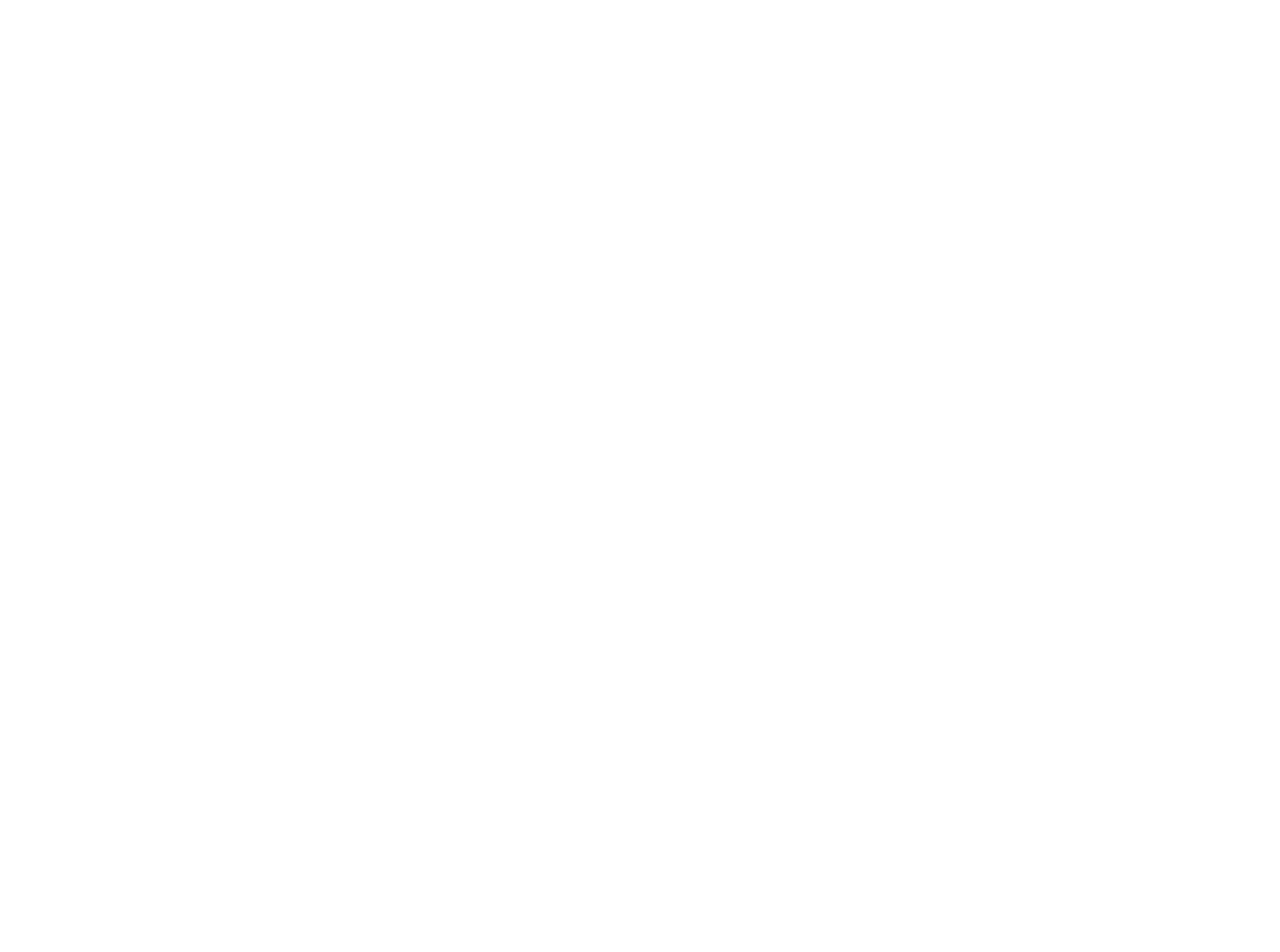
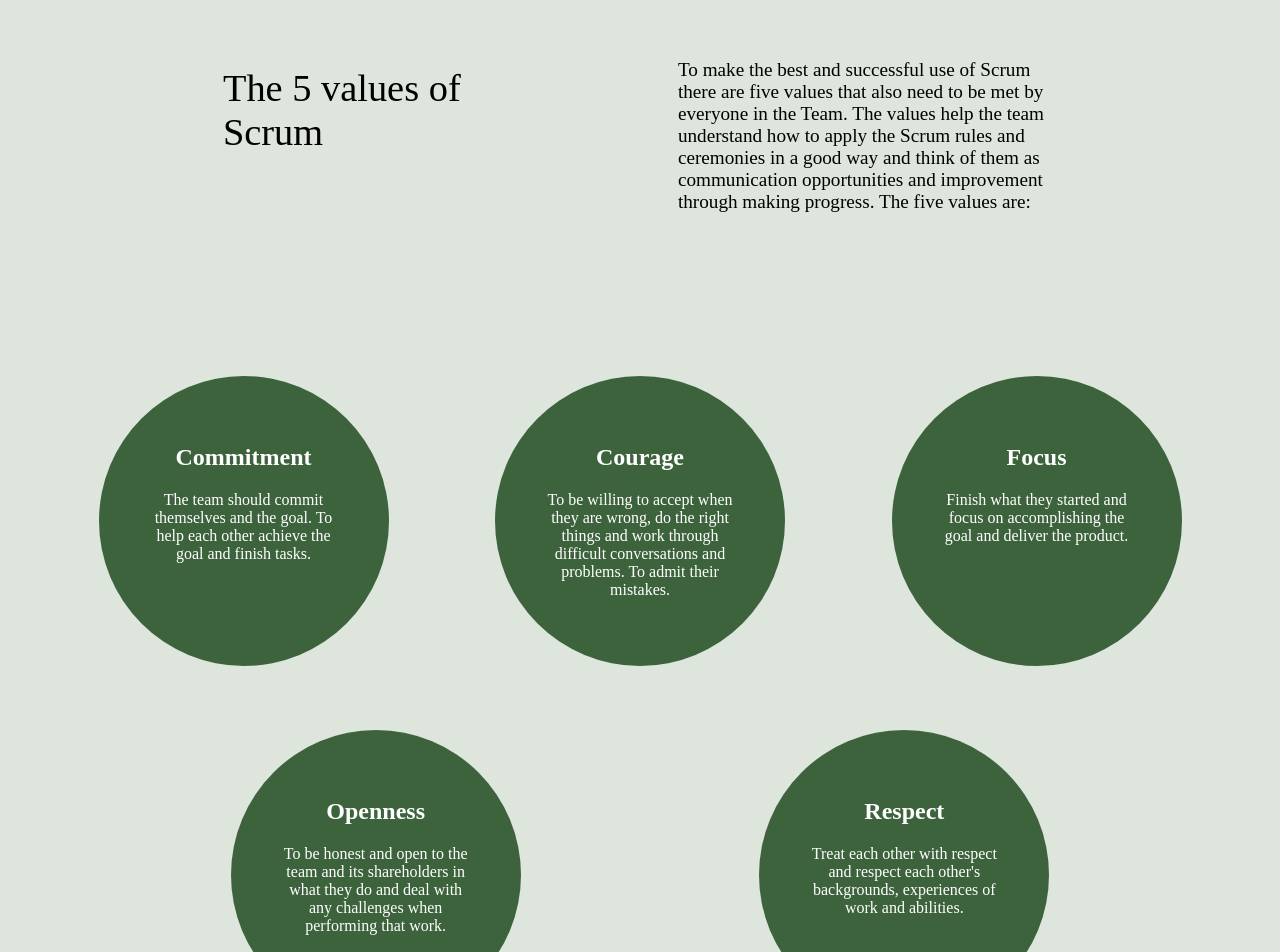
Before and after one commit to Memai2023/scrum-guide, a React (Vite) app: page /essence in a window 1280 px wide. Shown: the top 952 px of the page. Before the commit the page ends 816 px from the top, so only its background shows below. Built offline with nearby package versions, Linux system fonts and the light colour scheme.

Commit message:
done with five values, waiting for cr

```diff
--- /dev/null
+++ b/src/Components/Essence/FiveValues/FiveValues.module.css
@@ -0,0 +1,81 @@
+html {
+    background-color: #DDE5DD;
+}
+
+.container {
+    display: flex;
+    flex-direction: row;
+    justify-content: space-evenly;
+    margin-bottom: 6rem;
+    margin-top: 2rem;
+    font-size: 1.2rem;
+}
+
+.title {
+    font-weight: normal;
+    width: 15rem;
+}
+
+.sideText {
+    width: 30%;
+    text-align: start;
+}
+
+.mainContainer {
+    padding: 1rem;
+    display: flex;
+    flex-direction: row;
+    flex-wrap: wrap;
+    justify-content: center;
+    align-content: flex-start;
+    justify-content: space-evenly;
+}
+
+.circle {
+    aspect-ratio: 1;
+    background-color: #3D633D;
+    border-radius: 50%;
+    color: white;
+    height: 290px;
+    padding: 3rem;
+    margin: 2rem;
+}
+.lines {
+    width: 90%;
+    height: 1px;
+    background-color: #3D633D;
+    border: none;
+    margin-top: 20px;
+    margin-bottom: 20px;
+}
+
+p {
+    text-align: center;
+}
+
+h2 {
+    text-align: center;
+}
+
+
+@media screen and (max-width: 767px) {
+    .container {
+        align-items: center;
+    }
+
+    .title {
+        padding: 1rem;
+        width: 70%;
+    }
+
+    .sideText {
+        width: 85%;
+        padding-right: 2rem;
+    }
+
+    .circle {
+        width: 300px;
+        height: 300px;
+        padding: 40px;
+    }
+}
--- /dev/null
+++ b/src/Components/Essence/FiveValues/index.jsx
@@ -0,0 +1,38 @@
+import { Essence } from '../../../data/data'
+import styles from './FiveValues.module.css'
+
+const FiveValues = () => {
+    return (
+        <div>
+            <div className={styles.container}>
+                <h1 className={styles.title}>The 5 values of Scrum</h1>
+                <p className={styles.sideText}>{Essence.fiveValuesText}</p>
+            </div>
+            <div className={styles.mainContainer}>
+                    <div className={styles.circle}>
+                        <h2 className={styles.circleTitle}>Commitment</h2>
+                        <p>{Essence.commitmentCircleText}</p>
+                    </div>
+                    <div className={styles.circle}>
+                        <h2 className={styles.circleTitle}>Courage</h2>
+                        <p>{Essence.courageCircleText}</p>
+                    </div>
+                    <div className={styles.circle}>
+                        <h2 className={styles.circleTitle}>Focus</h2>
+                        <p>{Essence.focusCirleText}</p>
+                    </div>
+                    <div className={styles.circle}>
+                        <h2 className={styles.circleTitle}>Openness</h2>
+                        <p>{Essence.openessCircleText}</p>
+                    </div>
+                    <div className={styles.circle}>
+                        <h2 className={styles.circleTitle}>Respect</h2>
+                        <p>{Essence.respectCircleText}</p>
+                    </div>
+                </div>
+            <hr className={styles.lines} />
+        </div>
+    );
+};
+
+export default FiveValues;
--- a/src/Pages/Essence/index.jsx
+++ b/src/Pages/Essence/index.jsx
@@ -1,7 +1,9 @@
+import FiveValues from "../../Components/Essence/FiveValues"
+
 const Essence = () => {
     return(
         <>
-
+            <FiveValues />
         </>
     )
 }
```
Also changed, not shown: src/Components/Essence/file.txt (deleted).
